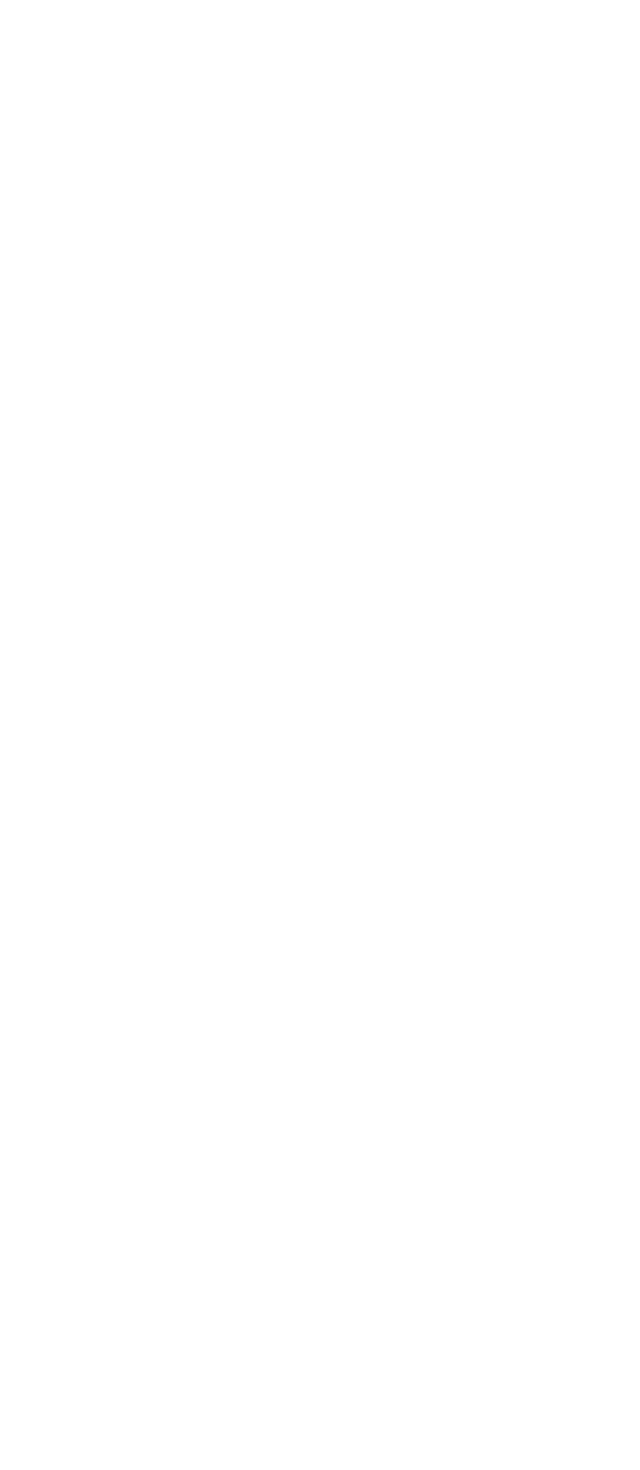
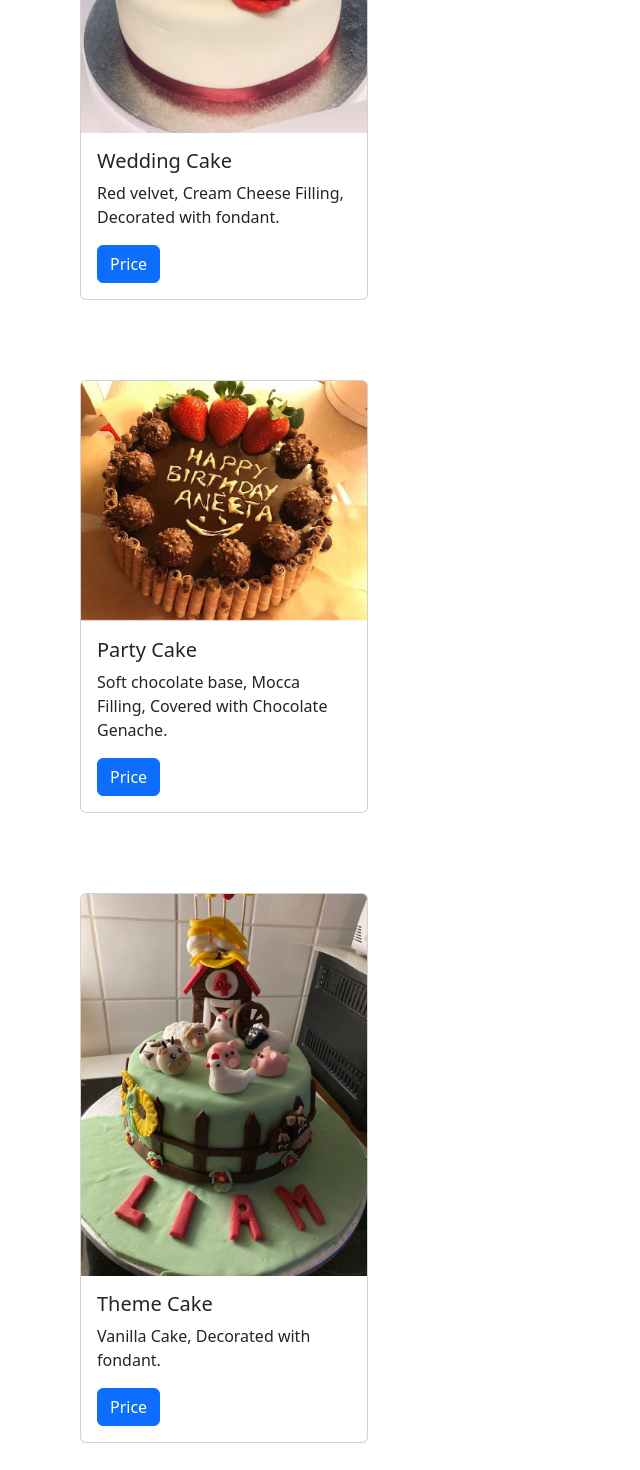
Before and after one commit to Anita771/React-coding, a React (Create React App) app: page /Services in a window 1280 px wide. Shown: the part 2540-4010 px from the top of the page, without its empty margins (0-640 px from the left). Before the commit the page ends 2163 px from the top, so only its background shows below. Built offline with nearby package versions, Linux system fonts and the light colour scheme.

Commit message:
added more cakes

```diff
--- a/src/components/Cakecards.jsx
+++ b/src/components/Cakecards.jsx
@@ -39,6 +39,39 @@ export default function Cakecards() {
                 </Card.Body>
             </Card>
 
+            <Card className="cards" style={{ width: '18rem' }}>
+                <Card.Img variant="top" src="./images/cake5.jpg" alt="" />
+                <Card.Body>
+                    <Card.Title>Wedding Cake</Card.Title>
+                    <Card.Text>
+                        Red velvet, Cream Cheese Filling, Decorated with fondant.
+                    </Card.Text>
+                    <a href="/" class="btn btn-primary">Price</a>
+                </Card.Body>
+            </Card>
+
+            <Card className="cards" style={{ width: '18rem' }}>
+                <Card.Img variant="top" src="./images/cake13.jpeg" alt="" />
+                <Card.Body>
+                    <Card.Title>Party Cake</Card.Title>
+                    <Card.Text>
+                        Soft chocolate base, Mocca Filling, Covered with Chocolate Genache.
+                    </Card.Text>
+                    <a href="/" class="btn btn-primary">Price</a>
+                </Card.Body>
+            </Card>
+
+            <Card className="cards" style={{ width: '18rem' }}>
+                <Card.Img variant="top" src="./images/cake4.jpg" alt="" />
+                <Card.Body>
+                    <Card.Title>Theme Cake</Card.Title>
+                    <Card.Text>
+                        Vanilla Cake, Decorated with fondant.
+                    </Card.Text>
+                    <a href="/" class="btn btn-primary">Price</a>
+                </Card.Body>
+            </Card>
+
 
 
         </div >
```
